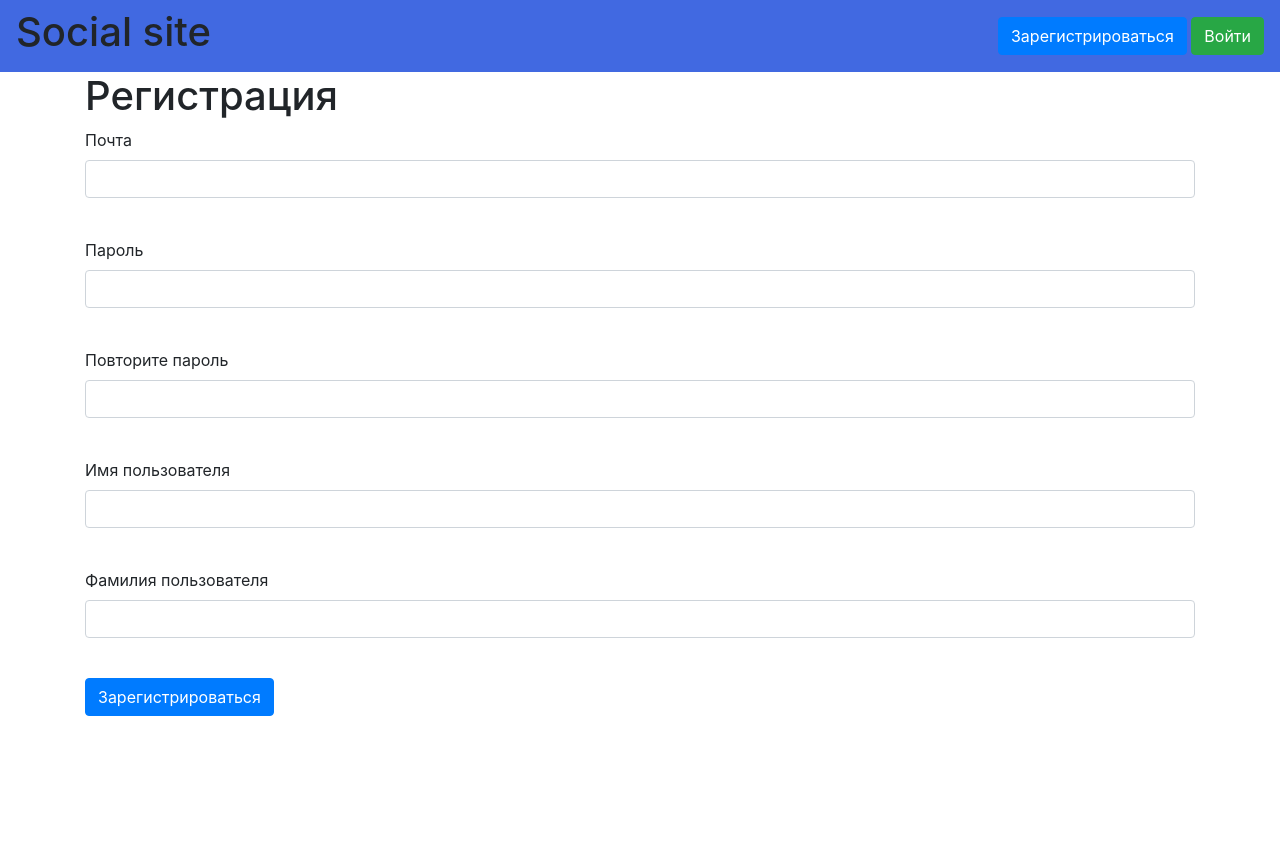
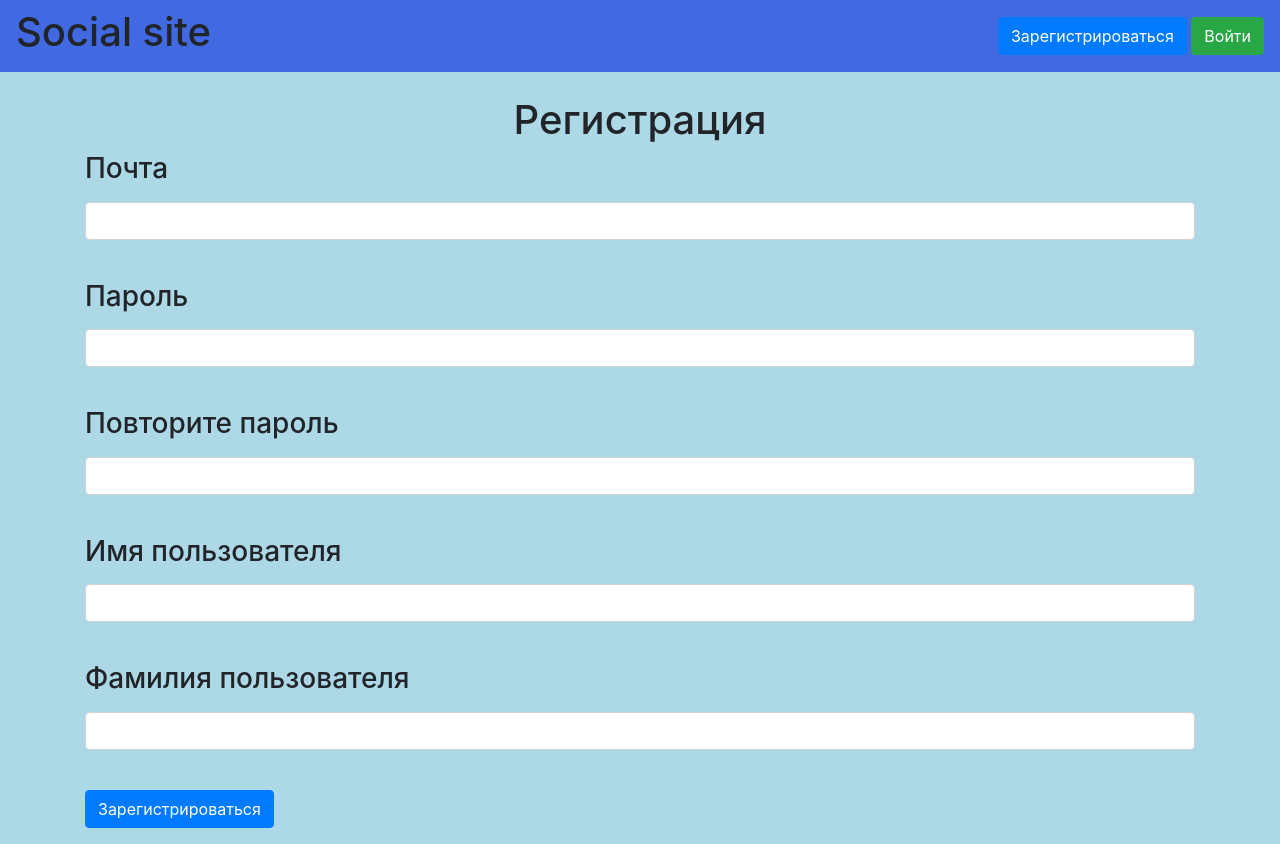
Before and after one commit to IlyaMazaev/yl_web_project_2021, a Flask app: page /register in a window 1280 px wide. Before the commit the page ends 716 px from the top, so only its background shows below. Run offline with Flask 2, Linux system fonts and the light colour scheme; some libraries are stand-ins or nearby versions.

Commit message:
Изменение страницы регистрации и входа.

```diff
--- a/static/css/style.css
+++ b/static/css/style.css
@@ -1,3 +1,6 @@
 nav {
     background-color: royalblue;
 }
+body {
+    background-color: lightblue;
+}
--- a/templates/index.html
+++ b/templates/index.html
@@ -1,4 +1,4 @@
 {% extends 'base.html' %}
 {% block content %}
-<a class="btn btn-secondary" href="/add_post">Новая запись</a>
+<a class="row btn btn-secondary" href="/add_post">Новая запись</a>
 {% endblock %}
--- a/templates/register.html
+++ b/templates/register.html
@@ -1,55 +1,58 @@
 {% extends "base.html" %}
 
 {% block content %}
-<h1>Регистрация</h1>
-<form action="" method="post">
+<br><h1 class="text-center">Регистрация</h1>
+<div action="" method="post">
     {{ form.hidden_tag() }}
-    <p>
-        {{ form.email.label }}<br>
-        {{ form.email(class="form-control", type="email") }}<br>
+    <div>
+        <h3>{{ form.email.label }}</h3>
+        <p>{{ form.email(class="form-control", type="email") }}</p><br>
         {% for error in form.email.errors %}
             <p class="alert alert-danger" role="alert">
                 {{ error }}
             </p>
         {% endfor %}
-    </p>
-    <p>
-        {{ form.password.label }}<br>
-        {{ form.password(class="form-control", type="password") }}<br>
+    </div>
+    <div>
+        <h3>{{ form.password.label }}</h3>
+        <p>{{ form.password(class="form-control", type="password") }}</p><br>
         {% for error in form.password.errors %}
             <p class="alert alert-danger" role="alert">
                 {{ error }}
             </p>
         {% endfor %}
-    </p>
-    <p>
-        {{ form.password_again.label }}<br>
-        {{ form.password_again(class="form-control", type="password") }}<br>
+    </div>
+    <div>
+        <h3>{{ form.password_again.label }}</h3>
+        <p>{{ form.password_again(class="form-control", type="password") }}</p><br>
         {% for error in form.password_again.errors %}
             <p class="alert alert-danger" role="alert">
                 {{ error }}
             </p>
         {% endfor %}
-    </p>
-    <p>
-        {{ form.name.label }}<br>
-        {{ form.name(class="form-control") }}<br>
+    </div>
+    <div>
+        <h3>{{ form.name.label }}</h3>
+        <p>{{ form.name(class="form-control") }}</p><br>
         {% for error in form.name.errors %}
             <p class="alert alert-danger" role="alert">
                 {{ error }}
             </p>
         {% endfor %}
-    </p>
-    <p>
-        {{ form.surname.label }}<br>
-        {{ form.surname(class="form-control") }}<br>
+    </div>
+    <div>
+        <h3>{{ form.surname.label }}</h3>
+        <p>{{ form.surname(class="form-control") }}</p><br>
         {% for error in form.surname.errors %}
             <p class="alert alert-danger" role="alert">
                 {{ error }}
             </p>
         {% endfor %}
-    </p>
-    <p>{{ form.submit(type="submit", class="btn btn-primary") }}</p>
-    {{message}}
+    </div>
+    <div class="row">
+        <p class="col">{{ form.submit(type="submit", class="btn btn-primary") }}</p>
+        <div class="col">{{ message }}</div>
+    </div>
+</div>
 </form>
 {% endblock %}
```
Also changed, not shown: templates/login.html (+13 -11 lines).
